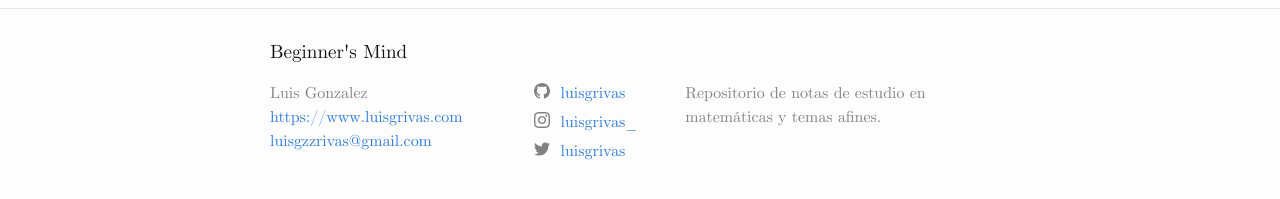
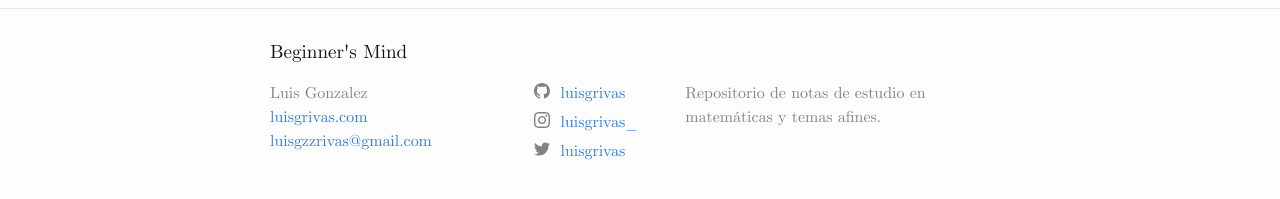
Before and after one commit to luisgrivas/blog, a Jekyll site: the page built from index.markdown, in a window 1280 px wide and 900 px high, scrolled down 1696 px. Shown: the part 676-875 px from the top of the window. Built offline with Jekyll 4.4.1, drawn with Linux system fonts in a browser that asks for light colours; part of the change alters nothing that is shown.

Commit message:
mas cambios

```diff
--- a/_config.yml
+++ b/_config.yml
@@ -24,7 +24,7 @@ description: >- # this means to ignore newlines until "baseurl:"
   Repositorio de notas de estudio en matemáticas y temas afines.
 baseurl: "/blog" # the subpath of your site, e.g. /blog
 url: "https://luisgrivas.github.io" # the base hostname & protocol for your site, e.g. http://example.com
-website: https://www.luisgrivas.com
+website: luisgrivas.com
 twitter_username: luisgrivas
 github_username: luisgrivas
 instagram_username: luisgrivas_
```
